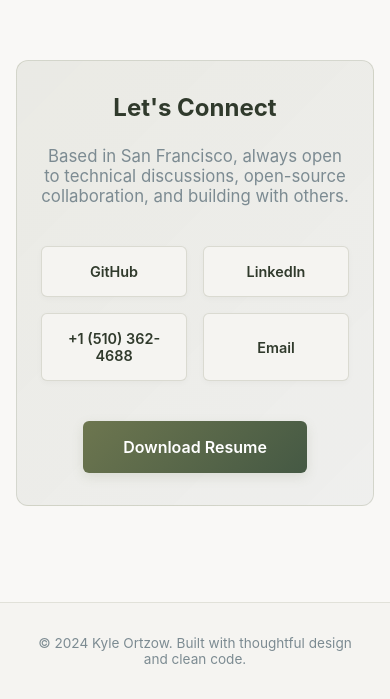
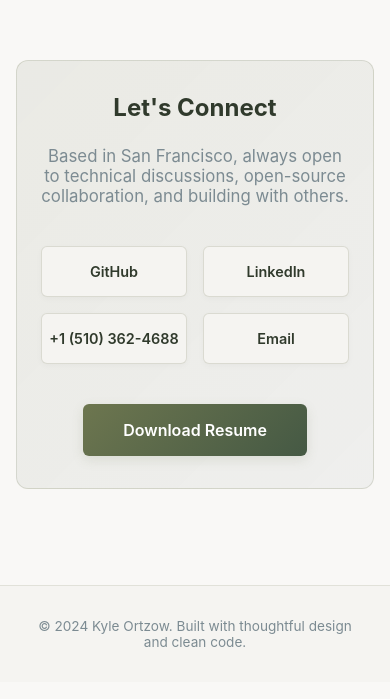
Before and after one commit to KyleOrtzow1/kyleortzow-portfolio, a website: page index.html in a window 390 px wide. Shown: the part 5762-6461 px from the top of the page. Drawn offline with Linux system fonts and the light colour scheme.

Commit message:
Fix mobile Safari contact section button display bug
Add explicit dimensions and Safari-specific fixes to ensure social link
buttons (GitHub, LinkedIn, Phone, Email) display correctly on mobile Safari.

Changes:
- Add min-height, min-width, and width properties to .social-link
- Add flex-shrink: 0 with webkit prefix to prevent Safari collapse
- Add explicit width constraints and centering to .social-grid
- Add webkit vendor prefixes for transform properties
- Add mobile-specific Safari fixes: inline-flex, translateZ(0),
  backface-visibility, and z-index positioning
- Add will-change hint for transform optimization

This fixes the issue where only the resume button was visible on mobile
Safari while the social link buttons were collapsed/hidden.

Co-Authored-By: Claude Sonnet 4.5 <noreply@anthropic.com>

```diff
--- a/src/css/components.css
+++ b/src/css/components.css
@@ -520,6 +520,10 @@ nav a:hover {
     grid-template-columns: repeat(auto-fit, minmax(120px, 1fr));
     gap: 1rem;
     margin-bottom: 2.5rem;
+    width: 100%;
+    max-width: 600px;
+    margin-left: auto;
+    margin-right: auto;
 }
 
 .social-link {
@@ -536,6 +540,12 @@ nav a:hover {
     font-size: 0.9rem;
     transition: all 0.3s ease;
     box-shadow: 0 2px 6px rgba(0, 0, 0, 0.03);
+    min-height: 50px;
+    min-width: 100px;
+    width: 100%;
+    flex-shrink: 0;
+    -webkit-flex-shrink: 0;
+    will-change: transform;
 }
 
 .social-link:hover {
@@ -547,6 +557,7 @@ nav a:hover {
     border-color: var(--dusty-olive);
     color: white;
     transform: translateY(-3px);
+    -webkit-transform: translateY(-3px);
     box-shadow: 0 4px 12px rgba(109, 118, 79, 0.2);
 }
 
--- a/src/css/responsive.css
+++ b/src/css/responsive.css
@@ -44,6 +44,22 @@
 
     .social-grid {
         grid-template-columns: repeat(2, 1fr);
+        grid-auto-rows: minmax(50px, auto);
+        max-width: 100%;
+        -webkit-backface-visibility: hidden;
+        position: relative;
+        z-index: 1;
+    }
+
+    .social-link {
+        display: inline-flex;
+        -webkit-display: inline-flex;
+        white-space: nowrap;
+        -webkit-transform: translateZ(0);
+        transform: translateZ(0);
+        -webkit-backface-visibility: hidden;
+        visibility: visible;
+        opacity: 1;
     }
 
     .contact-section {
```
